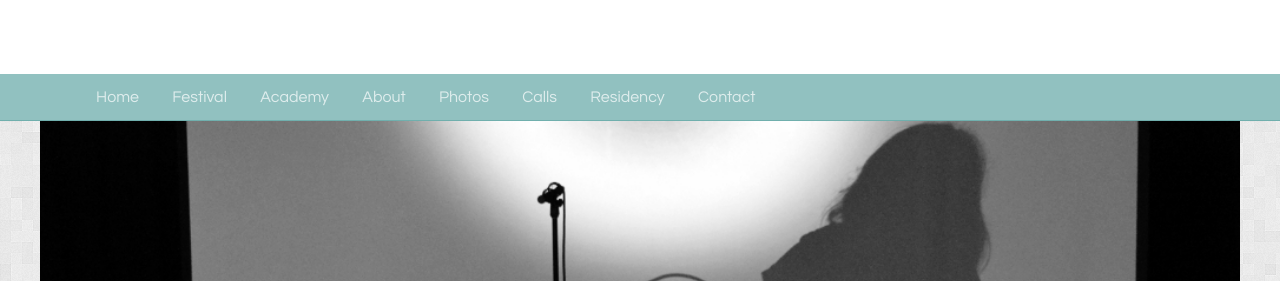
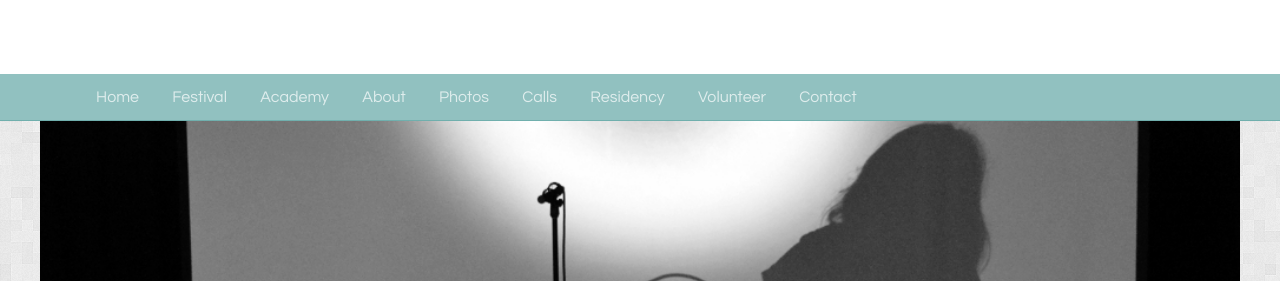
Before and after one commit to unclewalter/tilde-festival-website, a Jekyll site: the page built from index.md, in a window 1280 px wide. Shown: the part 231-512 px from the top of the page. Built offline with Jekyll 4.4.1, drawn with Linux system fonts in a browser that asks for light colours.

Commit message:
add volunteer
Vollies needed

```diff
--- a/_data/navigation.yml
+++ b/_data/navigation.yml
@@ -30,6 +30,10 @@
   url: "/air/"
   side: left
 
+- title: "Volunteer"
+  url: "/volunteer/"
+  side: left
+
 - title: "Contact"
   url: "/contact/"
   side: right
```
